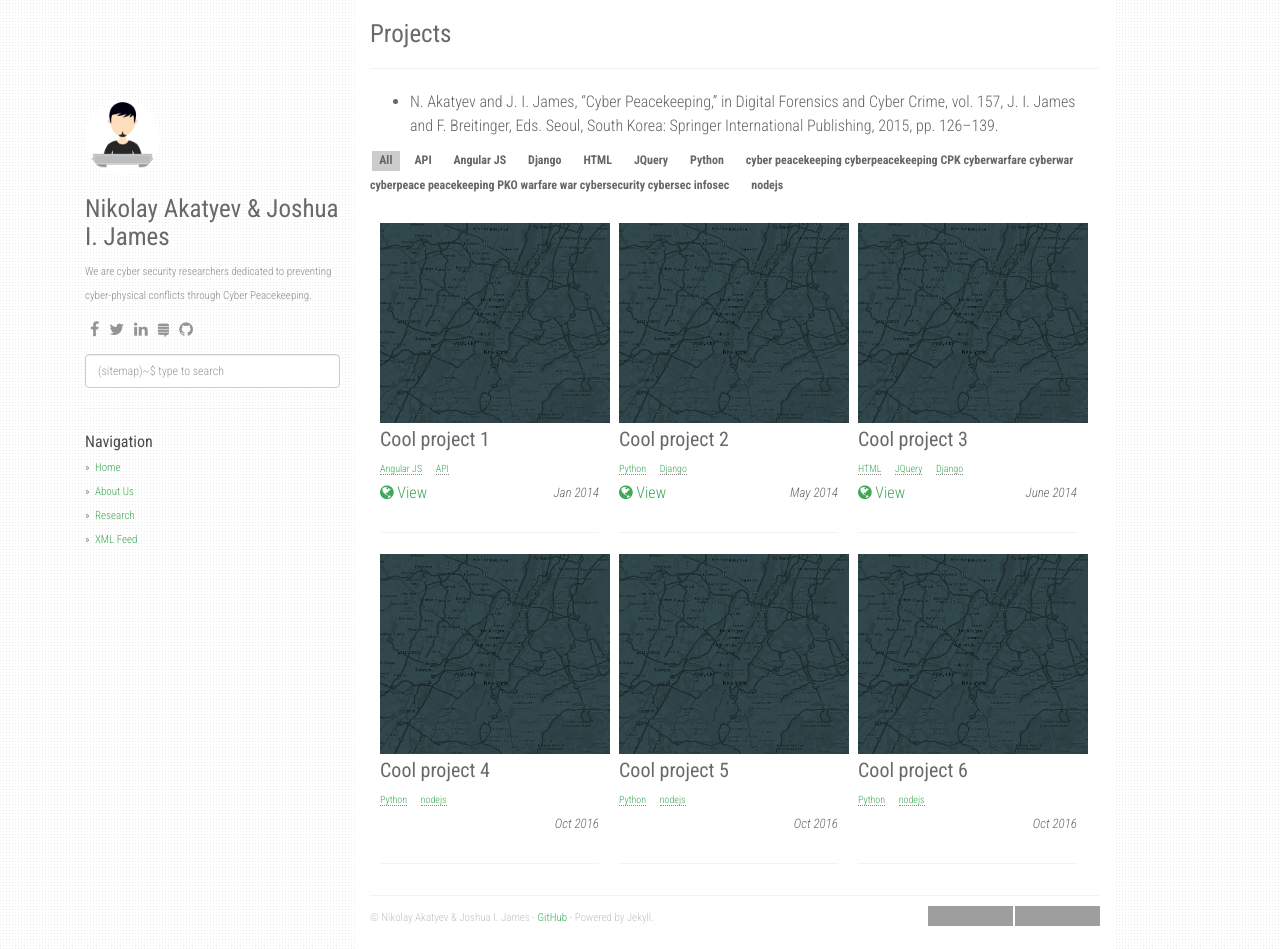
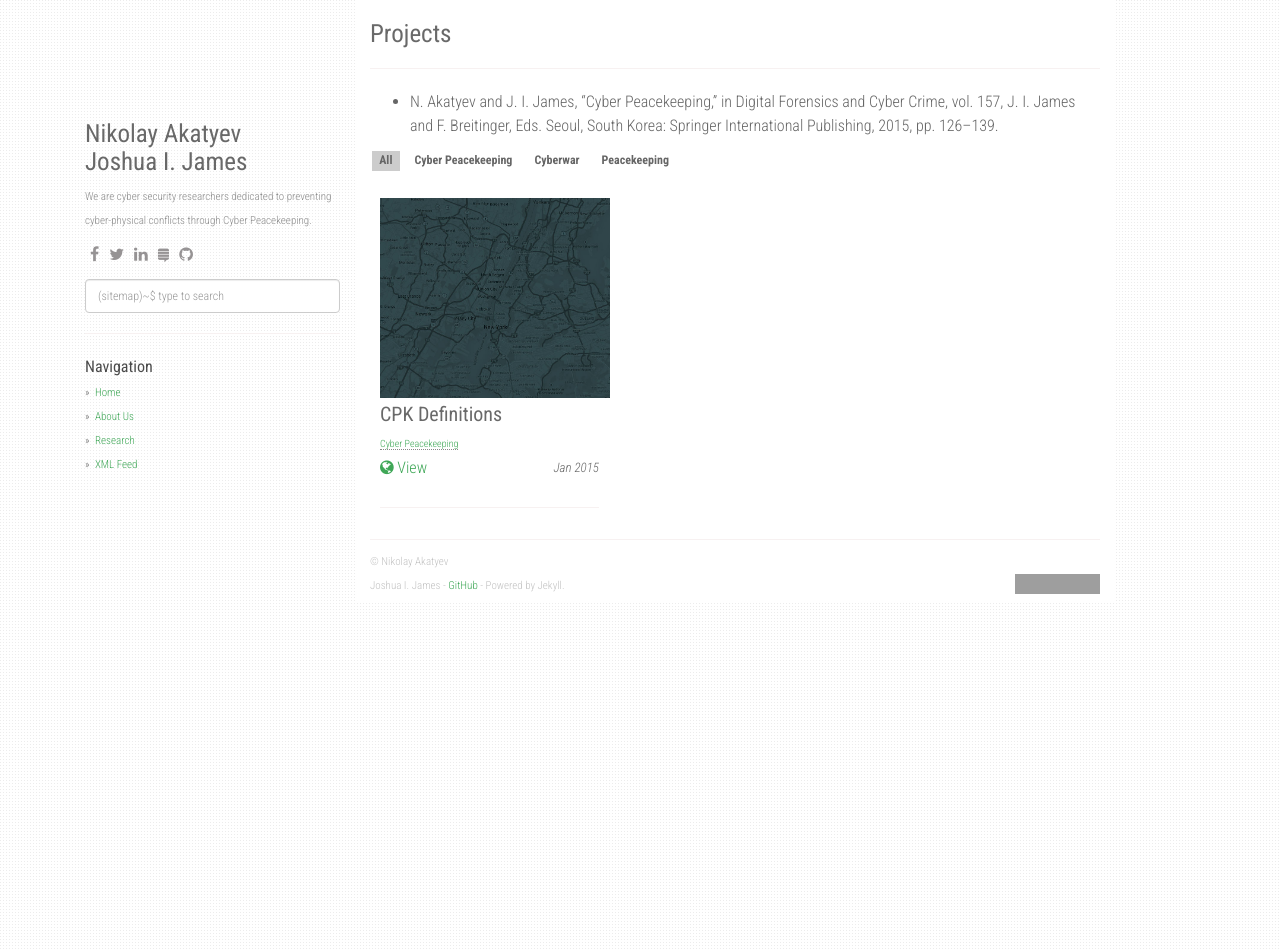
Before and after one commit to jijames/cyberpeacekeeping, a Jekyll site: the page built from projects.md, in a window 1280 px wide and 949 px high. Built offline with Jekyll 4.4.1, drawn with Linux system fonts in a browser that asks for light colours; nearby versions of some CDN libraries; grey boxes are pictures that could not be loaded.

Commit message:
additional code cleanup and formatting

```diff
--- a/_config.yml
+++ b/_config.yml
@@ -1,6 +1,6 @@
 title: Cyber Peacekeeping
 description: Research and resources to promote Cyber Peacekeeping collaboration
-author: Nikolay Akatyev & Joshua I. James
+author: Nikolay Akatyev<br />Joshua I. James
 github: https://github.com/jijames/cyberpeacekeeping
 about: We are cyber security researchers dedicated to preventing cyber-physical conflicts through Cyber Peacekeeping.
 disqus_shortname: cybercrimetech
@@ -8,7 +8,7 @@ google_analytics: UA-102250855-1
 avatar_url: /static/img/avatar.jpg
 
 enableTags: true
-tagarray: [cyber peacekeeping cyberpeacekeeping CPK cyberwarfare cyberwar cyberpeace peacekeeping PKO warfare war cybersecurity cybersec infosec]
+tagarray: [Cyber Peacekeeping, Peacekeeping, Cyberwar, War]
 
 collections:
   project:
@@ -17,15 +17,15 @@ collections:
 
 social:
     - icon: fa-facebook
-      link: "#"
+      link: ""
     - icon: fa-twitter
       link: "https://twitter.com/cybercrimetech"
     - icon: fa-linkedin
-      link: "#"
+      link: ""
     - icon: fa-stack-exchange
-      link: "#"
+      link: ""
     - icon: fa-github
-      link: "#"
+      link: ""
 
 share:
   twitter_username: cybercrimetech
--- a/_data/projects.json
+++ b/_data/projects.json
@@ -1,42 +1,10 @@
 [
 	{
-		"slug": "cool-project",
-		"name": "Cool project 1",
-		"image": "placeholder.jpg",
-		"url": "https://www.google.com",
-		"date": "Jan 2014",
-		"tags": ["Angular JS","API"]
-	},
-	{
-		"name": "Cool project 2",
+		"slug": "CPK-defs",
+		"name": "CPK Definitions",
 		"image": "placeholder.jpg",
 		"url": "#",
-		"date": "May 2014",
-		"tags": ["Python","Django"]
-	},
-	{
-		"name": "Cool project 3",
-		"image": "placeholder.jpg",
-		"url": "#",
-		"date": "June 2014",
-		"tags": ["HTML","JQuery","Django"]
-	},
-	{
-		"name": "Cool project 4",
-		"image": "placeholder.jpg",
-		"date": "Oct 2016",
-		"tags": ["Python","nodejs"]
-	},
-	{
-		"name": "Cool project 5",
-		"image": "placeholder.jpg",
-		"date": "Oct 2016",
-		"tags": ["Python","nodejs"]
-	},
-	{
-		"name": "Cool project 6",
-		"image": "placeholder.jpg",
-		"date": "Oct 2016",
-		"tags": ["Python","nodejs"]
+		"date": "Jan 2015",
+		"tags": ["Cyber Peacekeeping"]
 	}
 ]
--- a/_layouts/default.html
+++ b/_layouts/default.html
@@ -114,7 +114,7 @@ layout: compress
     <div class="container">
       <div class="col-sm-3">
         <div class="fixed-condition">
-          <a href="/"><img class="profile-avatar" src="{{ site.avatar_url }}" height="75px" width="75px" /></a>
+          <!-- <a href="/"><img class="profile-avatar" src="{{ site.avatar_url }}" height="75px" width="75px" /></a> -->
           <h1 class="author-name">{{ site.author }}</h1>
           {% if site.about %}
             <div class="profile-about">
@@ -151,8 +151,7 @@ layout: compress
             - <a href="{{ site.github }}">{{ site.github }}</a> - Powered by Jekyll.
           {% endif %}
           <div class="btn-github" style="float:right;">
-            <iframe src="https://ghbtns.com/github-btn.html?user=agusmakmun&repo=agusmakmun.github.io&type=star&count=true" frameborder="0" scrolling="0" width="85" height="20px"></iframe>
-            <iframe src="https://ghbtns.com/github-btn.html?user=agusmakmun&repo=agusmakmun.github.io&type=fork&count=true" frameborder="0" scrolling="0" width="85" height="20px"></iframe>
+            <iframe src="https://ghbtns.com/github-btn.html?user=jijames&repo=cyberpeacekeeping.github.io&type=star&count=true" frameborder="0" scrolling="0" width="85" height="20px"></iframe>
           </div>
         </footer>
       </div>
```
Also changed, not shown: _posts/2017-07-08-Cyber-Peacekeeping.md (+2 -1 lines), _project/cool-project.md (deleted, +0 -6 lines), _project/cpk-defs.md (added, +6 -0 lines), 1 other file.
